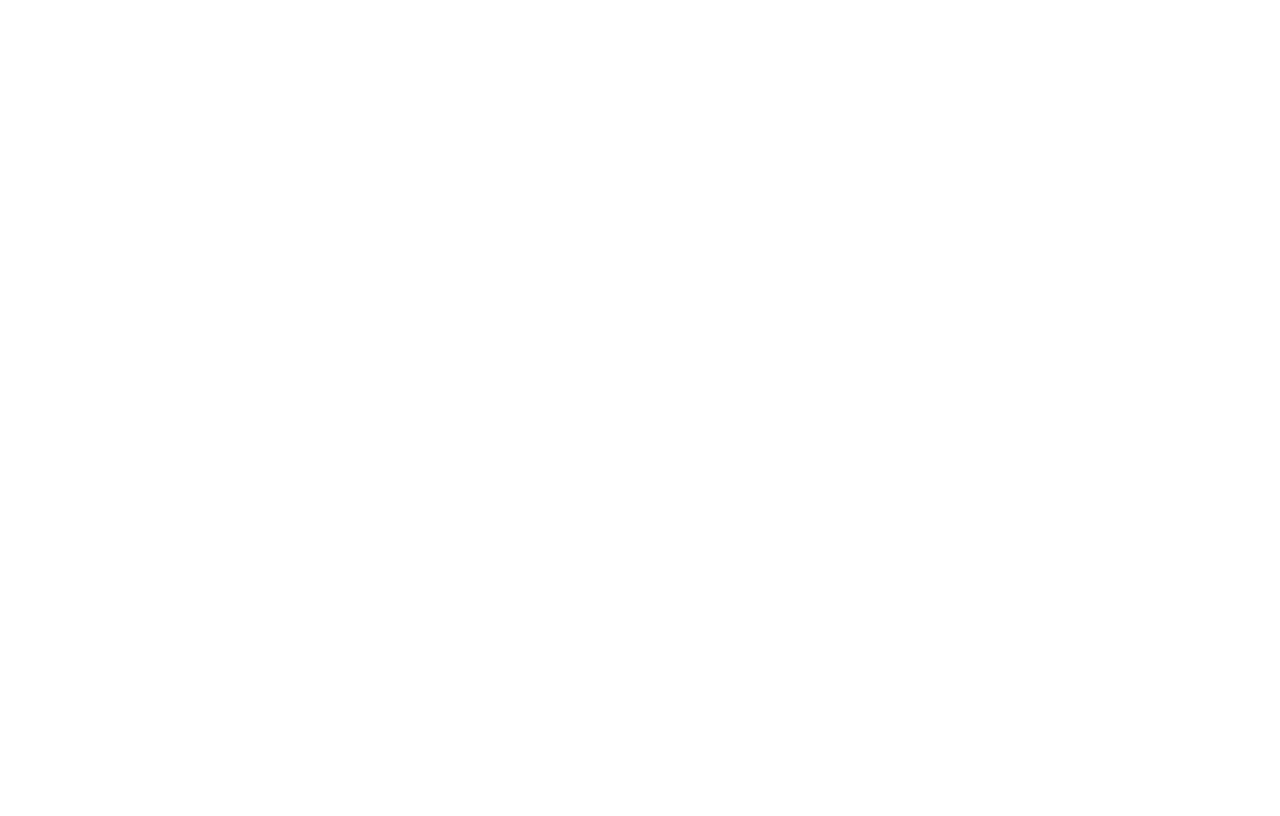
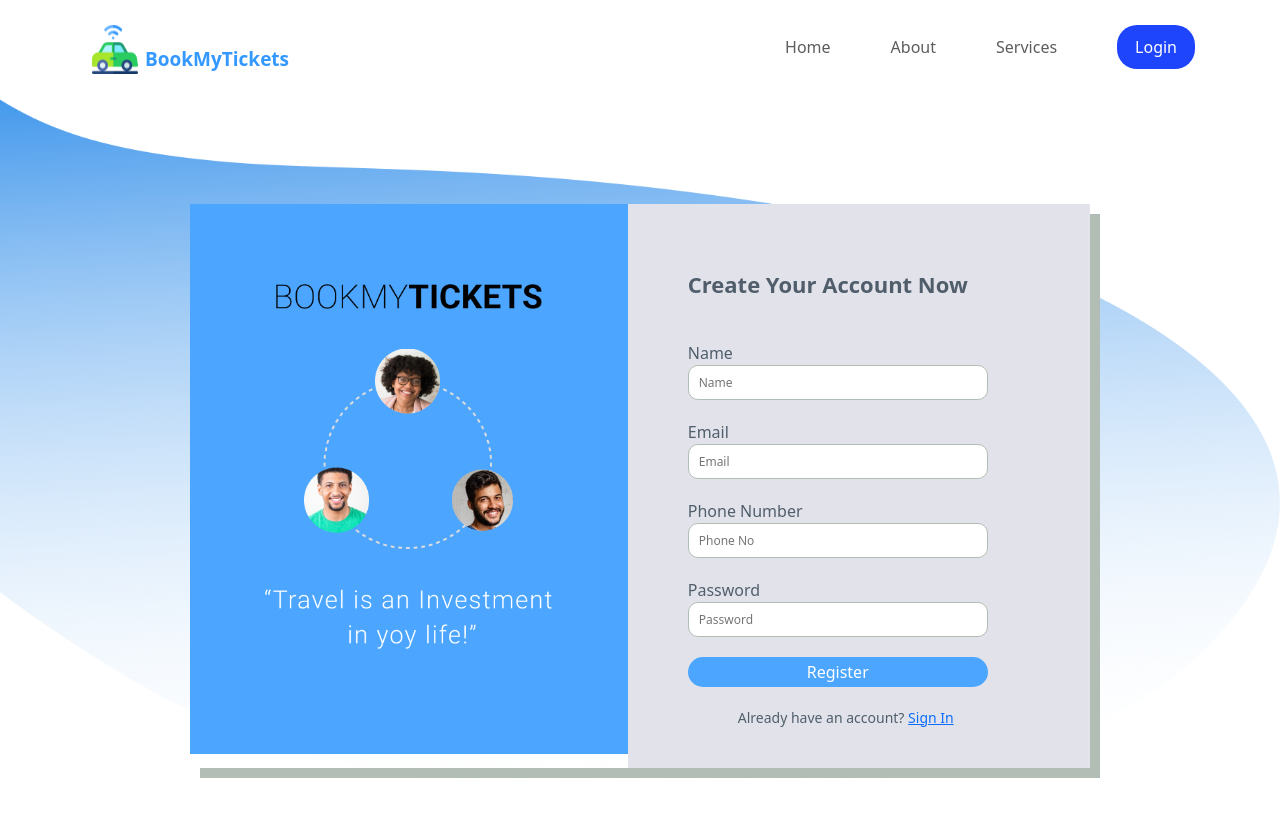
Before and after one commit to vPankaja/CSSE, a React (Create React App) app in the folder frontend/: page /register in a window 1280 px wide. Before the commit this address had no page. Shown: the top 816 px of the page. Built offline with nearby package versions, Linux system fonts and the light colour scheme.

Commit message:
edited passenger

```diff
--- a/frontend/src/App.js
+++ b/frontend/src/App.js
@@ -18,6 +18,7 @@
 import Payment from "./components/customer/Payment";
 import CheckAccBalance from "./components/customer/CheckAccBalance";
 import CheckTimetables from "./components/customer/CheckTimetable";
+import Register from "./components/Register";
 
 
 function App() {
@@ -26,6 +27,7 @@
         <Routes>
           <Route path="/dashboard" element={<LandingScreen />} />
           <Route path="/plantimetable" element={<PlanTimeTable />} />
+          <Route path="/register" element={<Register />} />
           <Route path="/login" element={<Login />} />
           <Route path="/managerhome" element={<ManagerHome />} />
           <Route path="/customerhome" element={<CustomerHome />} />
--- a/frontend/src/components/Login.js
+++ b/frontend/src/components/Login.js
@@ -1,4 +1,6 @@
-import React from 'react'
+import React, {useEffect, useState} from 'react'
+import axios from 'axios';
+import swal from 'sweetalert';
 import AOS from 'aos';
 import 'aos/dist/aos.css';
 import { Link } from "react-router-dom";
@@ -9,6 +11,52 @@
 });
 
 const Login = () => {
+  const [uname, setUname] = useState("");
+  const [pwrd, setPwrd] = useState("");
+
+  function loginUser(e) {
+    e.preventDefault();
+        if(uname.length==0||pwrd.length==0){
+          swal({
+            title: "All fields must be filled",
+            icon: "warning",
+            buttons: true,
+        })
+        }else{
+
+
+    const data = {
+      username: uname
+    }
+    axios.post("http://localhost:8070/api/user/login", data).then((res) => {
+      if(!res.data){
+        swal({
+          title: "Invalid Email",
+          icon: "error",
+          buttons: true,
+        })
+      }
+      else if(res.data.password != pwrd) {
+        swal({
+          title: "Invalid Password",
+          icon: "error",
+          buttons: true,
+        })
+
+      }
+      else {
+        swal({
+          title: "Success",
+          text: "Login Successful",
+          icon: "success",
+          type: "success",
+        }).then(() => {
+          window.location.href = "/customerhome";
+        })
+      }
+    })
+  }
+  }
       return (
         <div class="landing-page">
         <div class="container">
@@ -23,10 +71,10 @@
             }}
           ><b>BookMyTickets</b></div>
       <ul class="links">
-        <li><a href='/'>Home</a></li>
+        <li><a href='/dashboard'>Home</a></li>
         <li><a href='#'>About</a></li>
         <li><a href='/customerhome'>Services</a></li>
-        <li><Link to="#"><div class="button">Register </div></Link></li>
+        <li><Link to="/register"><div class="button">Register </div></Link></li>
       </ul>
 
     </div></div>
@@ -43,15 +91,18 @@
                 <p style={{fontSize:"22px",marginBottom:"40px"}}><strong >Login to your account</strong></p>
                 <div style={{marginBottom:"20px"}}>
                     <label>Email</label><br></br>
-                    <input className='input2' type="email" name="email" placeholder="Email"></input></div>
+                    <input className='input2' type="email" name="email" placeholder="Email" onChange={e => {setUname(e.target.value)}}/></div>
                 <div style={{marginBottom:"20px"}}>
                     <label>Password</label><br></br>
-                    <input className='input2' type="email" name="password" placeholder="Password"></input></div>
+                    <input className='input2' type="password" name="password" placeholder="Password"onChange={e => {
+                        setPwrd(e.target.value)
+                      }}
+                    /></div>
                     <div style={{marginBottom:"20px"}} class="form-check"><label class="form-check-label"><input class="form-check-input" type="checkbox"></input>
                         Remember Me</label></div>
 
-                <div ><button class="btn1" style={{width:"300px"}} type="submit">LOGIN</button></div>
-                <div style={{marginLeft:"50px",fontSize:"14px"}}>Don't have an account? <a href="url">Sign Up</a></div>
+                <div ><button class="btn1" style={{width:"300px"}} type="submit" onClick={loginUser}>LOGIN</button></div>
+                <div style={{marginLeft:"50px",fontSize:"14px"}}>Don't have an account? <a href="/register">Sign Up</a></div>
                 <div style={{marginLeft:"70px",fontSize:"14px"}}>Are you a User? <a href="url">Click here</a></div>
              </form>
         </div>
--- /dev/null
+++ b/frontend/src/components/Register.js
@@ -0,0 +1,122 @@
+import React, {useEffect, useState} from 'react'
+import AOS from 'aos';
+import axios from 'axios';
+import swal from 'sweetalert';
+import 'aos/dist/aos.css';
+import { Link } from "react-router-dom";
+import "../res/css/customer.css"
+
+AOS.init({
+      duration: '2000'
+});
+
+const Register = () => {
+    const [name, setName] = useState("");
+    const [email, setEmail] = useState("");
+    const [phoneNumber, setPhoneNumber] = useState("");
+    const [type, settype] = useState("passenger");
+    const [password, setPassword] = useState("");
+
+    function sendData(e) {
+        e.preventDefault();
+
+        const newUser = {
+          name,
+          email,
+          phoneNumber,
+          type,
+          password,
+
+        };
+
+        axios
+          .post("http://localhost:8070/api/user/register", newUser)
+          .then((willReg) => {
+            if (willReg) {
+              swal({
+                title: "Success",
+                text: "User Successfully Registered",
+                icon: "success",
+                type: "success",
+              }).then(function () {
+                window.location.href = "/customerhome";
+              });
+            } else {
+              swal("User Registeration Failed!");
+            }
+          });
+      }
+
+      return (
+        <div class="landing-page">
+        <div class="container">
+        <div class="header-area">
+        <img src={require("../res/images/logocar.png")} />{" "}
+          <div
+            style={{
+              marginTop: "20px",
+              width: "300px",
+              color: "#3399FF",
+              fontSize: "19px",
+            }}
+          ><b>BookMyTickets</b></div>
+      <ul class="links">
+        <li><a href='/dashboard'>Home</a></li>
+        <li><a href='#'>About</a></li>
+        <li><a href='/customerhome'>Services</a></li>
+        <li><Link to="/login"><div class="button">Login </div></Link></li>
+      </ul>
+
+    </div></div>
+    <div className="container2">
+        <div class="register-photo">
+        <div class="form-container" style={{display:"flex",boxShadow:"10px 10px #B2BEB5"}}>
+            <div className='loginImg' >
+                <img className='img1' src={require("../res/images/logo.png")}></img><br></br>
+                <img className='img2' src={require("../res/images/connection.png")}></img><br></br>
+                <img className='img3' src={require("../res/images/text.png")}></img>
+            </div>
+            <form method="post" style={{backgroundColor:"#E2E3EA"}} onSubmit={sendData}>
+                <br></br>
+                <p style={{fontSize:"22px",marginBottom:"40px"}}><strong >Create Your Account Now</strong></p>
+                <div style={{marginBottom:"20px"}}>
+                    <label>Name</label><br></br>
+                    <input className='input2' type="text" name="name" placeholder="Name"onChange={(e) => {
+                    setName(e.target.value);
+                  }}
+                  required
+                /></div>
+                <div style={{marginBottom:"20px"}}>
+                    <label>Email</label><br></br>
+                    <input className='input2' type="email" name="email" placeholder="Email"onChange={(e) => {
+                    setEmail(e.target.value);
+                  }}
+                  required
+                /></div>
+                <div style={{marginBottom:"20px"}}>
+                    <label>Phone Number</label><br></br>
+                    <input className='input2' type="number" name="phoneno" placeholder="Phone No"onChange={(e) => {
+                    setPhoneNumber(e.target.value);
+                  }}
+                  required
+                /></div>
+                <div style={{marginBottom:"20px"}}>
+                    <label>Password</label><br></br>
+                    <input className='input2' type="Password" name="password" placeholder="Password"onChange={(e) => {
+                    setPassword(e.target.value);
+                  }}
+                  required
+                /></div>
+
+                <div ><button class="btn1" style={{width:"300px"}} type="submit" >Register</button></div>
+                <div style={{marginLeft:"50px",fontSize:"14px"}}>Already have an account? <a href="url">Sign In</a></div>
+             </form>
+        </div>
+
+    </div>
+    </div>
+    </div>
+      );
+}
+
+export default Register
```
Also changed, not shown: frontend/src/components/Passenger/CheckAccBalance.js (renamed from frontend/src/components/customer/CheckAccBalance.js), frontend/src/components/Passenger/CheckTimetable.js (renamed from frontend/src/components/customer/CheckTimetable.js), frontend/src/components/Passenger/CustomerHome.js (renamed from frontend/src/components/customer/CustomerHome.js), frontend/src/components/Passenger/Payment.js (renamed from frontend/src/components/customer/Payment.js), frontend/src/components/Passenger/ReloadAccount.js (renamed from frontend/src/components/customer/ReloadAccount.js), frontend/src/components/Passenger/TravelHistory.js (renamed from frontend/src/components/customer/TravelHistory.js).
